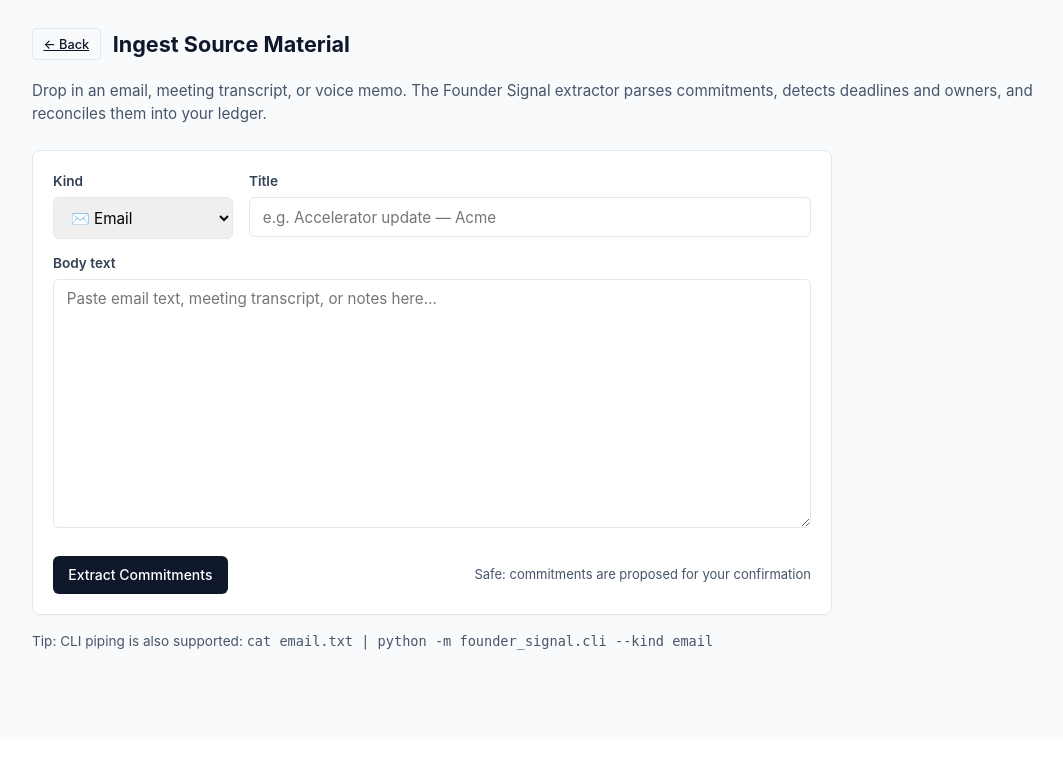
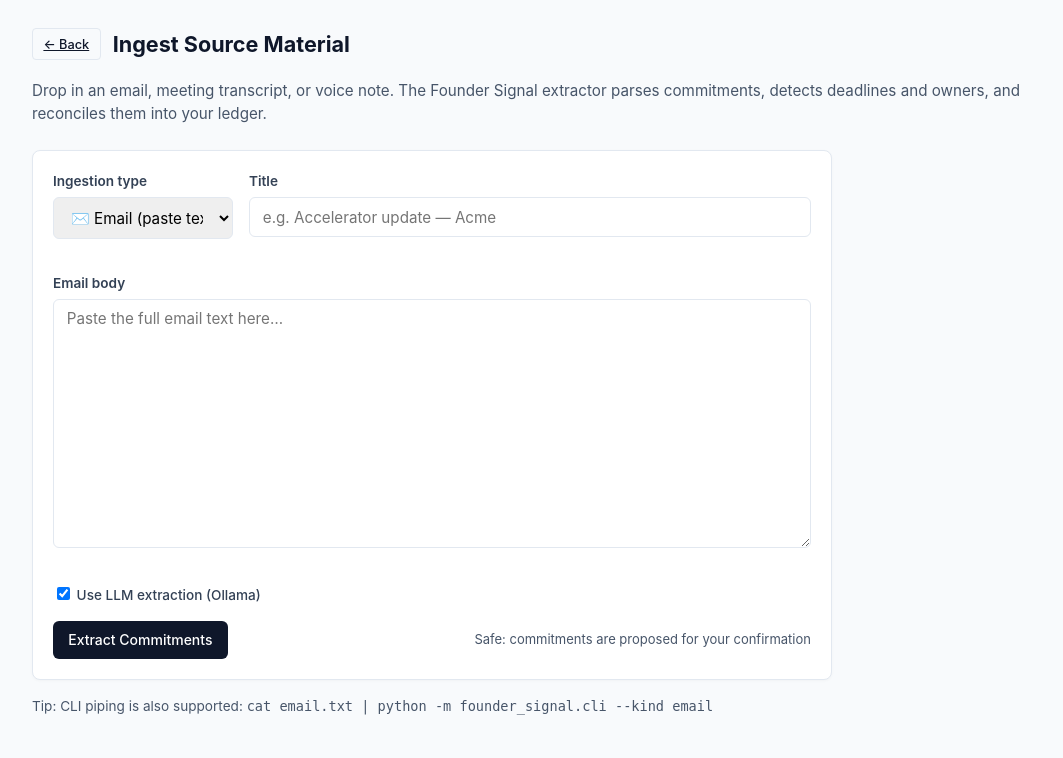
Before and after one commit to AnthonyASBaptiste/founder-signal, a Flask app: page /ingest in a window 1280 px wide. Shown: the part 61-819 px from the top of the page, without its empty margins (78-1141 px from the left). Before the commit the page ends 711 px from the top, so only its background shows below. Run offline with Flask 3, Linux system fonts and the light colour scheme.

Commit message:
Type-specific web ingestion: email text, transcript file, voice note audio
- Web /ingest now shows type-specific inputs:
  - Email: paste text (textarea)
  - Meeting transcript: file upload (.txt, .md)
  - Voice note: audio file upload (.mp3, .wav, .m4a, .ogg, .aac)
- Uploaded files saved to inbox folder; transcripts read for extraction,
  voice notes saved with a 'transcription needed' notice
- Added config: FOUNDER_SIGNAL_INBOX, FOUNDER_SIGNAL_MAX_UPLOAD_MB,
  FOUNDER_SIGNAL_UPLOAD_EXTENSIONS
- Refactored extraction+reconciliation into shared _process_source helper

Co-authored-by: Copilot App <223556219+Copilot@users.noreply.github.com>

```diff
--- a/founder_signal/app.py
+++ b/founder_signal/app.py
@@ -7,19 +7,52 @@ The agent proposes; the user confirms.
 from __future__ import annotations
 
 import os
+from datetime import datetime, timezone
+from pathlib import Path
 from flask import Flask, render_template, request, redirect, url_for, flash
 
 from .config import Config
 from .ledger import open_ledger
-from .models import Commitment
+from .models import Commitment, Source
 from .reconciliation import reconcile
 from .briefing import generate_briefing
+
+
+def _allowed_file(filename: str, config: Config) -> bool:
+    ext = filename.rsplit(".", 1)[1].lower() if "." in filename else ""
+    allowed = {e.strip().lower() for e in config.upload_extensions.split(",")}
+    return ext in allowed
+
+
+def _process_source(source, config: Config, use_llm: bool = False) -> tuple[int, list]:
+    """Run extraction + reconciliation for a source, add commitments to ledger.
+
+    Returns (new_commitment_count, issues).
+    """
+    from .extraction import extract, to_commitments
+
+    ledger = open_ledger(config)
+    try:
+        ledger.add_source(source)
+        result = extract(source, use_llm=use_llm, config=config)
+        proposed = to_commitments(result, source.id)
+        reconciliation = reconcile(
+            ledger, proposed, within_days=config.briefing_coming_up_days
+        )
+        for c in reconciliation.new_commitments:
+            ledger.add_commitment(c)
+        return len(reconciliation.new_commitments), reconciliation.issues
+    finally:
+        ledger.close()
 
 
 def create_app(config: Config | None = None) -> Flask:
     template_folder = os.path.join(os.path.dirname(__file__), "web", "templates")
     app = Flask(__name__, template_folder=template_folder)
     app.config["SECRET_KEY"] = os.environ.get("FLASK_SECRET_KEY", "dev-secret-change-me")
+    app.config["MAX_CONTENT_LENGTH"] = (
+        (config or Config.from_env()).max_upload_mb * 1024 * 1024
+    )
     config = config or Config.from_env()
 
     @app.route("/")
@@ -92,31 +125,87 @@ def create_app(config: Config | None = None) -> Flask:
     @app.route("/ingest", methods=["GET", "POST"])
     def ingest():
         if request.method == "POST":
-            body = request.form.get("body", "").strip()
             kind = request.form.get("kind", "email")
             title = request.form.get("title") or "web input"
-            if not body:
-                flash("No input provided.", "error")
-                return redirect(url_for("ingest"))
-            from datetime import datetime, timezone
-            from .extraction import extract, to_commitments
-            from .models import Source
+            use_llm = request.form.get("use_llm") == "on"
+
+            body: str | None = None
+            saved_path: str | None = None
+
+            if kind == "email":
+                # Straight email: paste text.
+                body = request.form.get("body", "").strip()
+                if not body:
+                    flash("No email text provided.", "error")
+                    return redirect(url_for("ingest"))
+
+            elif kind in ("transcript", "voice-note"):
+                # File upload.
+                file = request.files.get("file")
+                if not file or not file.filename:
+                    flash(f"No file selected for {kind}.", "error")
+                    return redirect(url_for("ingest"))
+                if not _allowed_file(file.filename, config):
+                    flash(
+                        f"File type not allowed. Allowed: {config.upload_extensions}",
+                        "error",
+                    )
+                    return redirect(url_for("ingest"))
+
+                # Save to inbox folder.
+                inbox_path = Path(os.path.expanduser(config.inbox_folder))
+                inbox_path.mkdir(parents=True, exist_ok=True)
+                safe_name = "".join(
+                    c if c.isalnum() or c in "-_. " else "_" for c in file.filename
+                )
+                saved_path = str(inbox_path / safe_name)
+                file.save(saved_path)
+
+                if kind == "transcript":
+                    # Read text file content for extraction.
+                    try:
+                        body = Path(saved_path).read_text(encoding="utf-8", errors="replace")
+                    except Exception as exc:
+                        flash(f"Could not read transcript file: {exc}", "error")
+                        return redirect(url_for("ingest"))
+                    if not body.strip():
+                        flash("Transcript file is empty.", "error")
+                        return redirect(url_for("ingest"))
+                else:
+                    # Voice note (audio): save file, note that transcription is needed.
+                    body = (
+                        f"[Voice note audio file: {file.filename}]\n"
+                        f"Saved to: {saved_path}\n"
+                        f"This is an audio file. Transcription is needed before "
+                        f"commitments can be extracted. Add a transcript file or "
+                        f"paste the transcript text separately."
+                    )
 
             source_id = f"web:{kind}:{title}:{int(datetime.now(timezone.utc).timestamp())}"
             source = Source(id=source_id, kind=kind, title=title, body=body)
-            ledger = open_ledger(config)
+
             try:
-                ledger.add_source(source)
-                result = extract(source, use_llm=False)
-                proposed = to_commitments(result, source.id)
-                reconciliation = reconcile(ledger, proposed, within_days=config.briefing_coming_up_days)
-                for c in reconciliation.new_commitments:
-                    ledger.add_commitment(c)
-                flash(f"Ingested {kind} '{title}': {reconciliation.summary}", "success")
-                for issue in reconciliation.issues:
-                    flash(f"Review needed ({issue.kind}): {issue.description}", "warning")
-            finally:
-                ledger.close()
+                new_count, issues = _process_source(source, config, use_llm=use_llm)
+                if kind == "voice-note":
+                    flash(
+                        f"Voice note '{title}' saved to inbox. "
+                        f"Transcription needed before commitment extraction.",
+                        "warning",
+                    )
+                else:
+                    flash(
+                        f"Ingested {kind} '{title}': {new_count} new commitment(s)",
+                        "success",
+                    )
+                    for issue in issues:
+                        flash(
+                            f"Review needed ({issue.kind}): {issue.description}",
+                            "warning",
+                        )
+            except Exception as exc:  # noqa: BLE001
+                flash(f"Ingestion failed: {exc}", "error")
+                return redirect(url_for("ingest"))
+
             return redirect(url_for("index"))
         return render_template("ingest.html")
 
--- a/founder_signal/web/templates/ingest.html
+++ b/founder_signal/web/templates/ingest.html
@@ -8,17 +8,17 @@
     </div>
   </div>
 
-  <p style="color:var(--color-text-secondary); font-size:0.95rem; line-height:1.5; margin-bottom:1.5rem">Drop in an email, meeting transcript, or voice memo. The Founder Signal extractor parses commitments, detects deadlines and owners, and reconciles them into your ledger.</p>
+  <p style="color:var(--color-text-secondary); font-size:0.95rem; line-height:1.5; margin-bottom:1.5rem">Drop in an email, meeting transcript, or voice note. The Founder Signal extractor parses commitments, detects deadlines and owners, and reconciles them into your ledger.</p>
 
   <div class="card" style="max-width:800px">
-    <form method="post">
-      <div style="display:grid; grid-template-columns:180px 1fr; gap:1rem; align-items:start">
+    <form method="post" enctype="multipart/form-data">
+      <div style="display:grid; grid-template-columns:180px 1fr; gap:1rem; align-items:start; margin-bottom:1.25rem">
         <div>
-          <label for="field-kind">Kind</label>
+          <label for="field-kind">Ingestion type</label>
           <select id="field-kind" name="kind">
-            <option value="email">✉️ Email</option>
-            <option value="transcript">🎙️ Meeting transcript</option>
-            <option value="voice-note">🗣️ Voice note</option>
+            <option value="email">✉️ Email (paste text)</option>
+            <option value="transcript">📄 Meeting transcript (file upload)</option>
+            <option value="voice-note">🎙️ Voice note (audio file upload)</option>
           </select>
         </div>
         <div>
@@ -27,10 +27,33 @@
         </div>
       </div>
 
-      <label for="field-body">Body text</label>
-      <textarea id="field-body" name="body" rows="12" placeholder="Paste email text, meeting transcript, or notes here…" required></textarea>
+      <!-- Email: paste text -->
+      <div id="input-email" style="display:block">
+        <label for="field-body">Email body</label>
+        <textarea id="field-body" name="body" rows="12" placeholder="Paste the full email text here…" required></textarea>
+      </div>
 
-      <div style="display:flex; align-items:center; justify-content:space-between; flex-wrap:wrap; gap:1rem; margin-top:0.5rem">
+      <!-- Transcript: file upload -->
+      <div id="input-transcript" style="display:none">
+        <label for="field-file">Transcript file</label>
+        <input id="field-file" type="file" name="file" accept=".txt,.md" required>
+        <p style="font-size:0.8125rem; color:var(--color-text-secondary); margin-top:0.25rem">Upload a .txt or .md transcript file. The text will be extracted for commitment analysis.</p>
+      </div>
+
+      <!-- Voice note: audio file upload -->
+      <div id="input-voice-note" style="display:none">
+        <label for="field-file">Audio file</label>
+        <input id="field-file" type="file" name="file" accept=".mp3,.wav,.m4a,.ogg,.aac" required>
+        <p style="font-size:0.8125rem; color:var(--color-text-secondary); margin-top:0.25rem">Upload an audio file. It will be saved to your inbox folder. Transcription is needed before commitments can be extracted — add a transcript file or paste the transcript text separately.</p>
+      </div>
+
+      <div style="margin-top:1rem; display:flex; align-items:center; gap:0.75rem">
+        <label style="font-size:0.85rem; font-weight:500; margin:0">
+          <input type="checkbox" name="use_llm" value="on" checked> Use LLM extraction (Ollama)
+        </label>
+      </div>
+
+      <div style="display:flex; align-items:center; justify-content:space-between; flex-wrap:wrap; gap:1rem; margin-top:1rem">
         <button type="submit" class="btn">Extract Commitments</button>
         <span style="font-size:0.8125rem; color:var(--color-text-secondary)">Safe: commitments are proposed for your confirmation</span>
       </div>
@@ -38,4 +61,27 @@
   </div>
 
   <p class="hint-tip">Tip: CLI piping is also supported: <code>cat email.txt | python -m founder_signal.cli --kind email</code></p>
+
+  <script>
+    const kindSelect = document.getElementById('field-kind');
+    const inputs = {
+      email: document.getElementById('input-email'),
+      transcript: document.getElementById('input-transcript'),
+      'voice-note': document.getElementById('input-voice-note'),
+    };
+    const fileInput = document.getElementById('field-file');
+    const bodyInput = document.getElementById('field-body');
+
+    function updateInputs() {
+      const kind = kindSelect.value;
+      Object.values(inputs).forEach(el => el.style.display = 'none');
+      inputs[kind].style.display = 'block';
+      // Toggle required attributes
+      bodyInput.required = kind === 'email';
+      fileInput.required = kind !== 'email';
+    }
+
+    kindSelect.addEventListener('change', updateInputs);
+    updateInputs();
+  </script>
 {% endblock %}
```
Also changed, not shown: founder_signal/config.py (+10 -0 lines), 1 other file.
